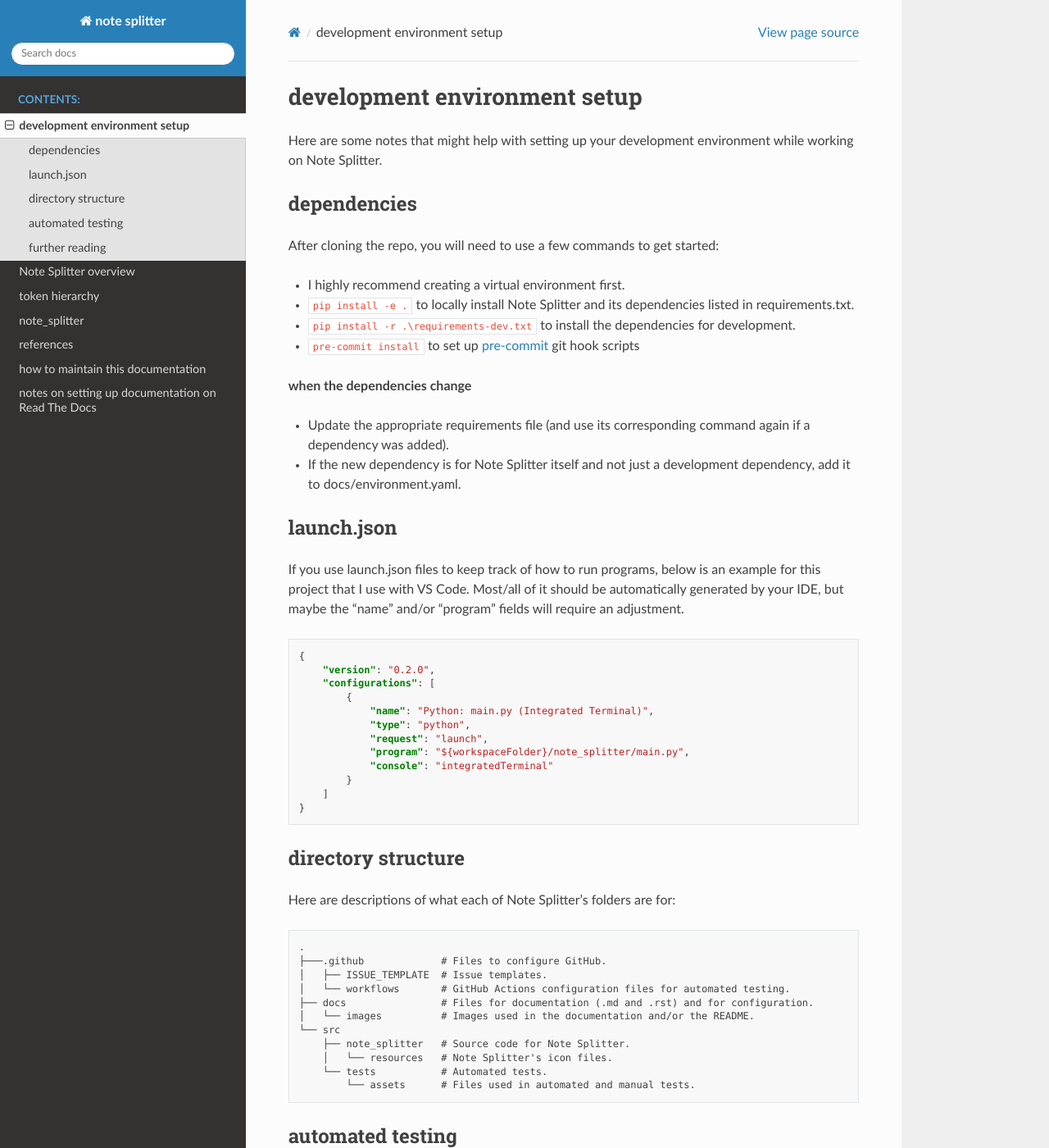
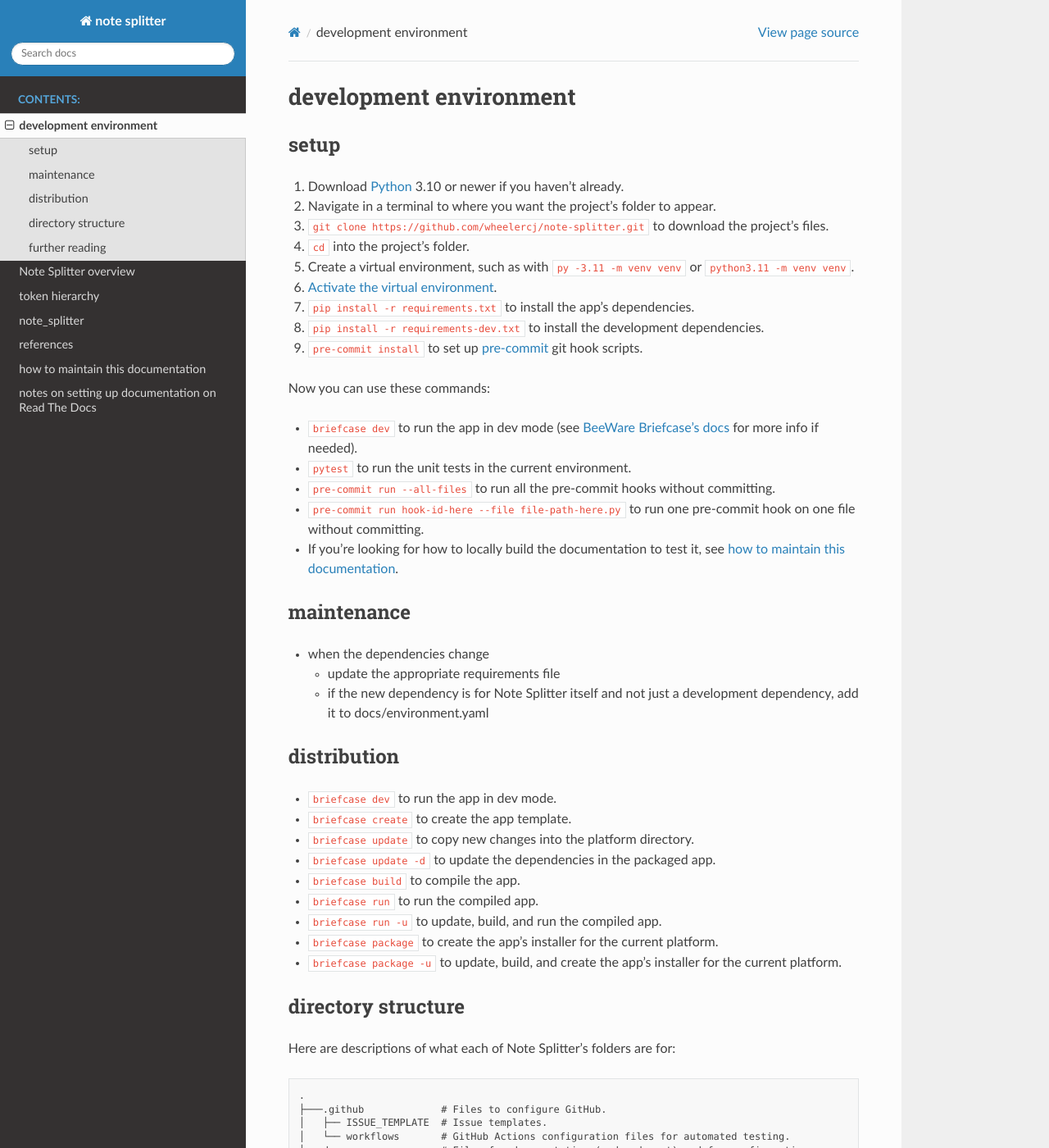
Before and after one commit to wheelercj/note-splitter, a Sphinx documentation site: the page built from docs/dev-setup.md, in a window 1280 px wide and 1400 px high. Shown: the whole window at 82% size. Built offline with Sphinx 7.4.7 and the Read the Docs theme 2.0.0, drawn with Linux system fonts in a browser that asks for light colours; some of the changed text lies outside the part shown.

Commit message:
Improve setup instructions & add maintenance & distribution instructions

````diff
--- a/docs/dev-setup.md
+++ b/docs/dev-setup.md
@@ -1,39 +1,42 @@
-# development environment setup
+# development environment
 
-Here are some notes that might help with setting up your development environment while working on Note Splitter.
+## setup
 
-## dependencies
+1. Download [Python](https://www.python.org/downloads/) 3.10 or newer if you haven't already.
+2. Navigate in a terminal to where you want the project's folder to appear.
+3. `git clone https://github.com/wheelercj/note-splitter.git` to download the project's files.
+4. `cd` into the project's folder.
+5. Create a virtual environment, such as with `py -3.11 -m venv venv` or `python3.11 -m venv venv`.
+6. [Activate the virtual environment](https://python.land/virtual-environments/virtualenv).
+7. `pip install -r requirements.txt` to install the app's dependencies.
+8. `pip install -r requirements-dev.txt` to install the development dependencies.
+9. `pre-commit install` to set up [pre-commit](https://pre-commit.com/) git hook scripts.
 
-After cloning the repo, you will need to use a few commands to get started:
+Now you can use these commands:
 
-* I highly recommend creating a virtual environment first.
-* `pip install -e .` to locally install Note Splitter and its dependencies listed in requirements.txt.
-* `pip install -r .\requirements-dev.txt` to install the dependencies for development.
-* `pre-commit install` to set up [pre-commit](https://pre-commit.com/) git hook scripts
+* `briefcase dev` to run the app in dev mode (see [BeeWare Briefcase's docs](https://docs.beeware.org/en/latest/tutorial/tutorial-3.html) for more info if needed).
+* `pytest` to run the unit tests in the current environment.
+* `pre-commit run --all-files` to run all the pre-commit hooks without committing.
+* `pre-commit run hook-id-here --file file-path-here.py` to run one pre-commit hook on one file without committing.
+* If you're looking for how to locally build the documentation to test it, see [how to maintain this documentation](how-to-doc.rst).
 
-**when the dependencies change**
+## maintenance
 
-* Update the appropriate requirements file (and use its corresponding command again if a dependency was added).
-* If the new dependency is for Note Splitter itself and not just a development dependency, add it to docs/environment.yaml.
+* when the dependencies change
+  * update the appropriate requirements file
+  * if the new dependency is for Note Splitter itself and not just a development dependency, add it to docs/environment.yaml
 
-## launch.json
+## distribution
 
-If you use launch.json files to keep track of how to run programs, below is an example for this project that I use with VS Code. Most/all of it should be automatically generated by your IDE, but maybe the "name" and/or "program" fields will require an adjustment.
-
-```json
-{
-    "version": "0.2.0",
-    "configurations": [
-        {
-            "name": "Python: main.py (Integrated Terminal)",
-            "type": "python",
-            "request": "launch",
-            "program": "${workspaceFolder}/note_splitter/main.py",
-            "console": "integratedTerminal"
-        }
-    ]
-}
-```
+* `briefcase dev` to run the app in dev mode.
+* `briefcase create` to create the app template.
+* `briefcase update` to copy new changes into the platform directory.
+* `briefcase update -d` to update the dependencies in the packaged app.
+* `briefcase build` to compile the app.
+* `briefcase run` to run the compiled app.
+* `briefcase run -u` to update, build, and run the compiled app.
+* `briefcase package` to create the app's installer for the current platform.
+* `briefcase package -u` to update, build, and create the app's installer for the current platform.
 
 ## directory structure
 
@@ -53,16 +56,6 @@
         └── assets      # Files used in automated and manual tests.
 ```
 
-## automated testing
-
-To locally run the automated tests for Note Splitter, there are a few commands you can use:
-* `pytest` to run the tests in your current environment
-* `tox` if you want to run the tests in multiple virtual environments (this also runs in GitHub Actions after each push)
-* `pre-commit run --all-files` if you want to run all the pre-commit git hook scripts without committing, but please discard removal of trailing whitespace to sample_markdown.md
-* `pre-commit run hook-id-here --file note_splitter/file-name-here.py` if you want to run one pre-commit git hook script on one file without committing
-
-If you're looking for how to locally build the documentation, see [how to maintain this documentation](how-to-doc.rst).
-
 ## further reading
 
 You can learn more about how this program was made from our [references](references.md).
````
